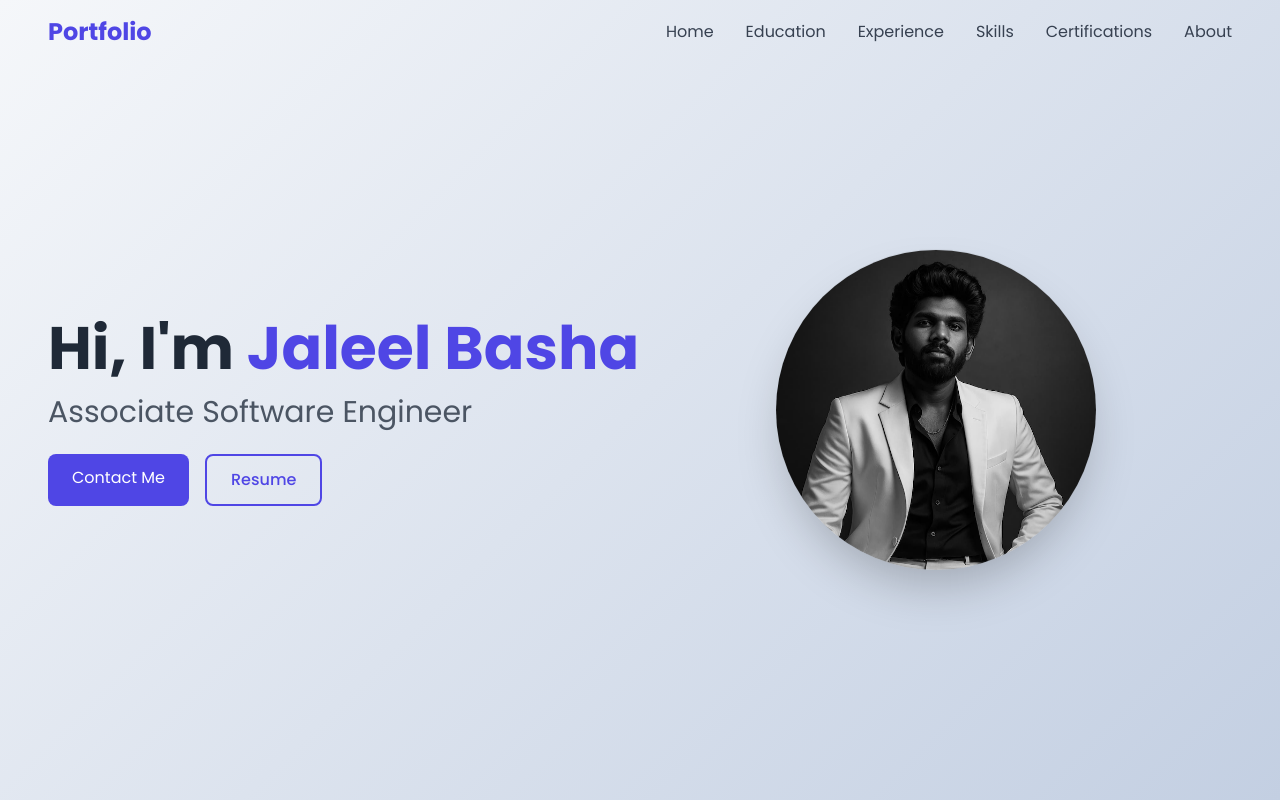
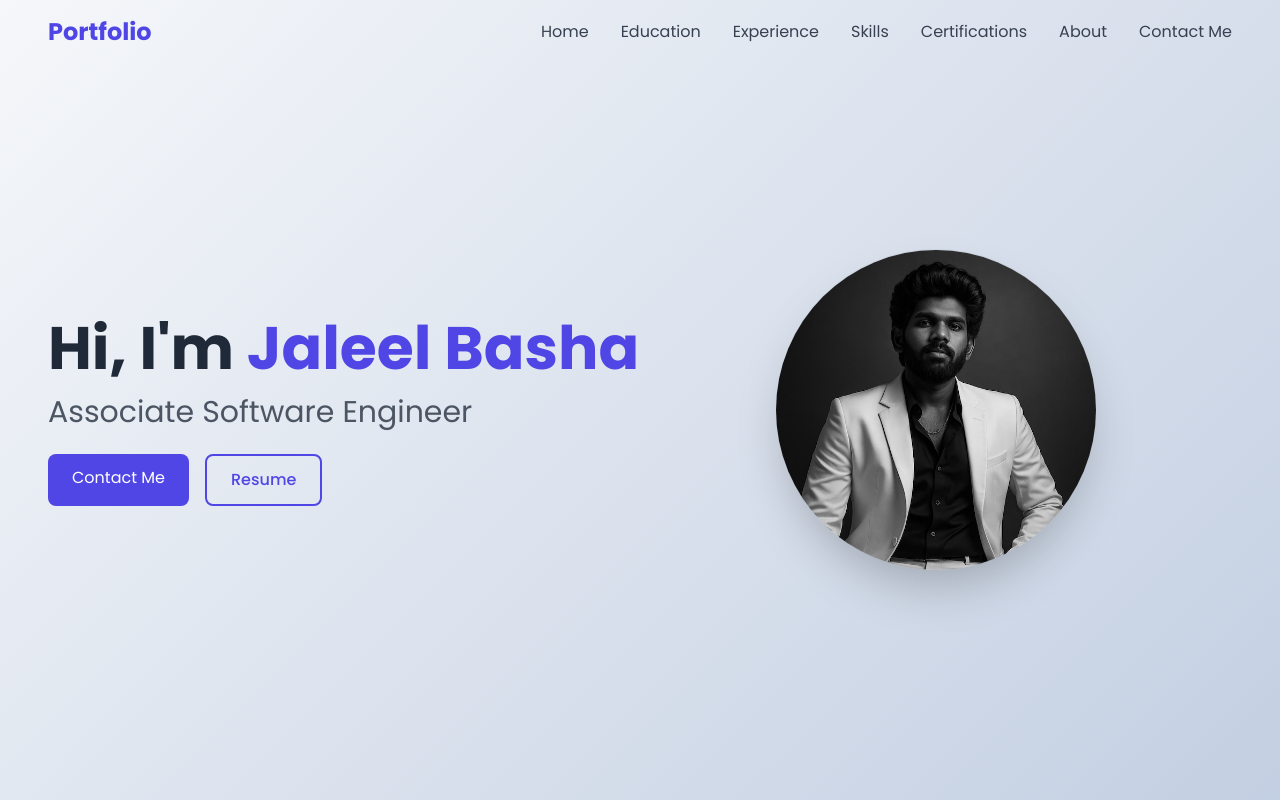
Before and after one commit to Jaleeljb/JaleelPortfolio, a plain HTML site: page index.html in a window 1280 px wide. Shown: the top 800 px of the page. Drawn offline with nearby package versions, Linux system fonts and the light colour scheme.

Commit message:
Update index.html

```diff
--- a/index.html
+++ b/index.html
@@ -189,6 +189,7 @@
                 <a href="#skills" class="nav-link text-gray-700 hover:text-indigo-600">Skills</a>
                 <a href="#certifications" class="nav-link text-gray-700 hover:text-indigo-600">Certifications</a>
                 <a href="#about" class="nav-link text-gray-700 hover:text-indigo-600">About</a>
+                <a href="#contact" class="nav-link text-gray-700 hover:text-indigo-600">Contact Me</a>
             </div>
 
             <button class="md:hidden focus:outline-none">
@@ -205,6 +206,7 @@
                 <a href="#skills" class="text-gray-700 hover:text-indigo-600">Skills</a>
                 <a href="#certifications" class="text-gray-700 hover:text-indigo-600">Certifications</a>
                 <a href="#about" class="text-gray-700 hover:text-indigo-600">About</a>
+                <a href="#contact" class="text-gray-700 hover:text-indigo-600">Contact Me</a>
             </div>
         </div>
     </nav>
```
